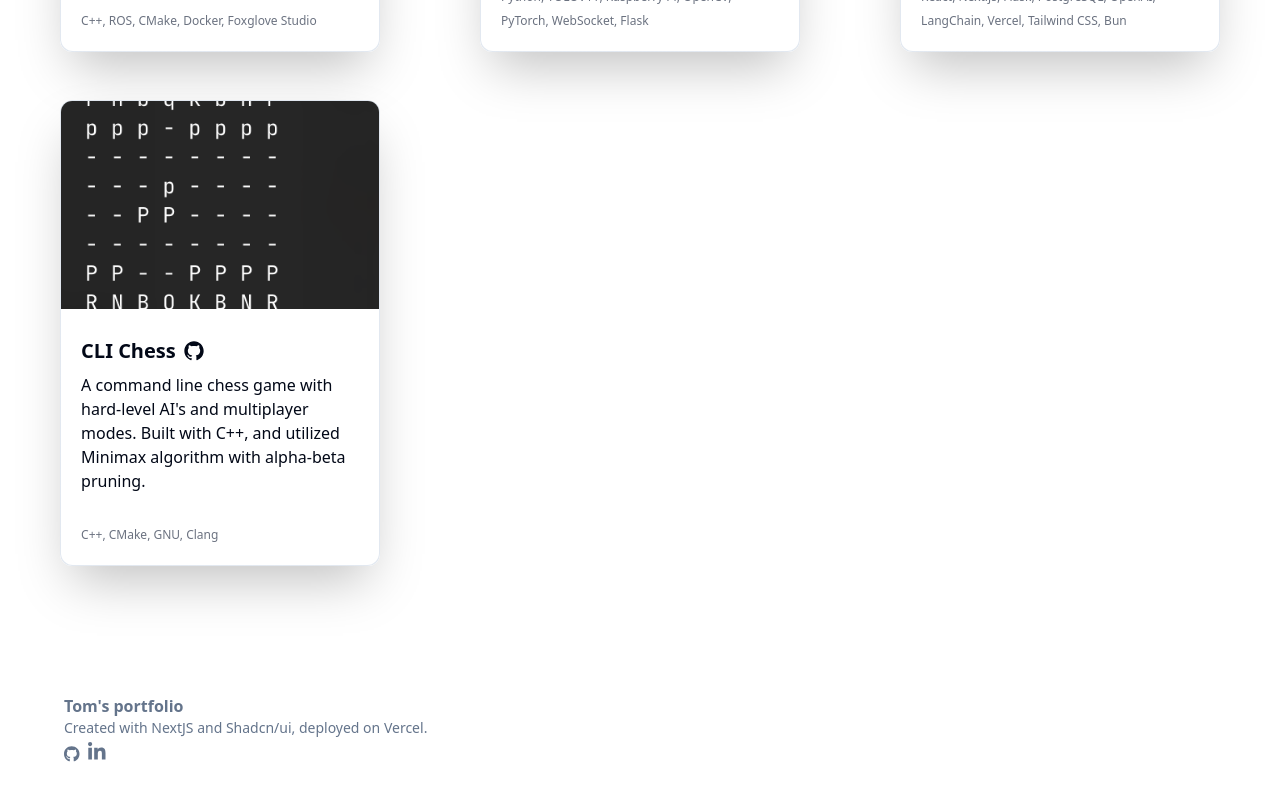
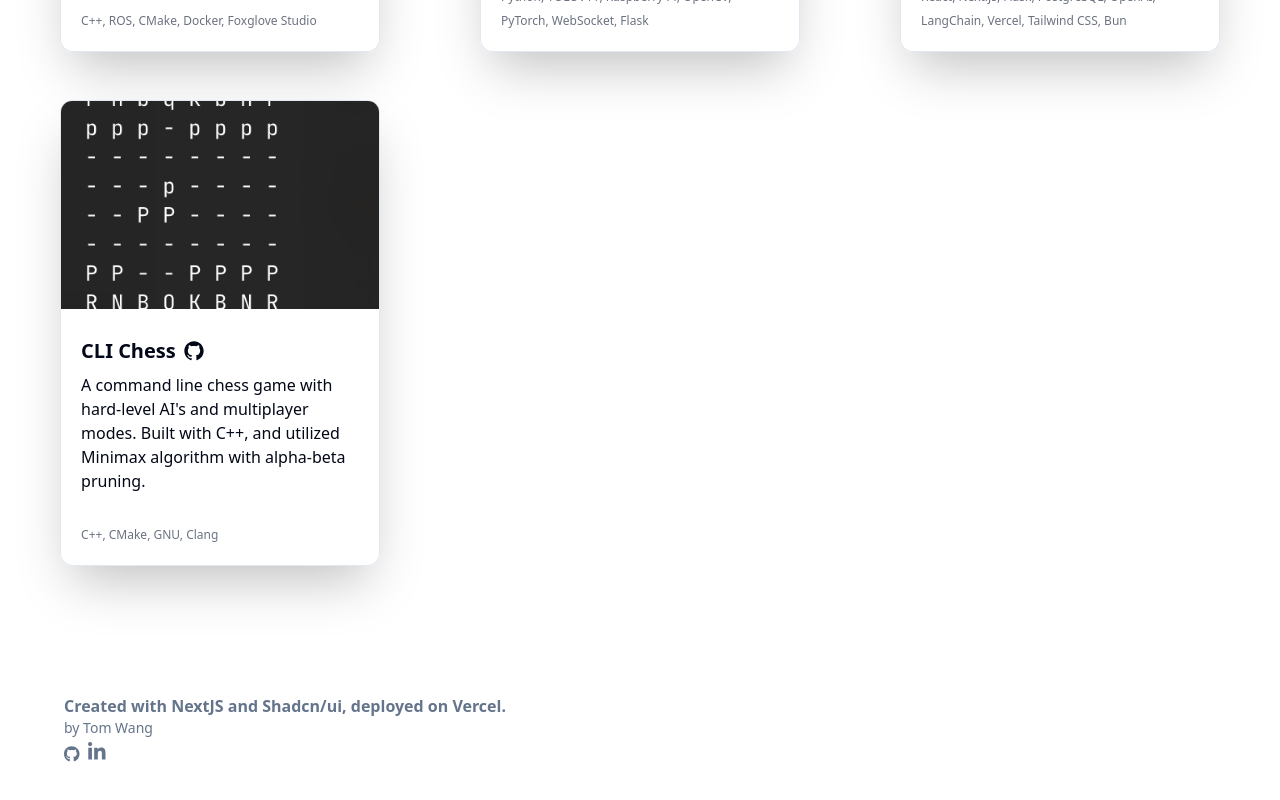
Before and after one commit to zxTomw/portfolio, a Next.js app: page / in a window 1280 px wide. Shown: the part 1398-2198 px from the top of the page. Built offline with nearby package versions, Linux system fonts and the light colour scheme.

Commit message:
changed footer

```diff
--- a/components/ui/footer.tsx
+++ b/components/ui/footer.tsx
@@ -6,10 +6,10 @@ export function Footer() {
   return (
     <footer className="px-16 container mx-auto py-20 flex text-muted-foreground justify-between items-center">
       <div className="">
-        <h3 className=" font-semibold">Tom's portfolio</h3>
-        <p className="text-sm">
+        <p className=" font-semibold">
           Created with NextJS and Shadcn/ui, deployed on Vercel.
         </p>
+        <p className="text-sm">by Tom Wang</p>
         <div className="flex gap-2 pt-1 items-center ">
           <Link href="https://github.com/zxTomw" target="_blank">
             <FontAwesomeIcon
```
